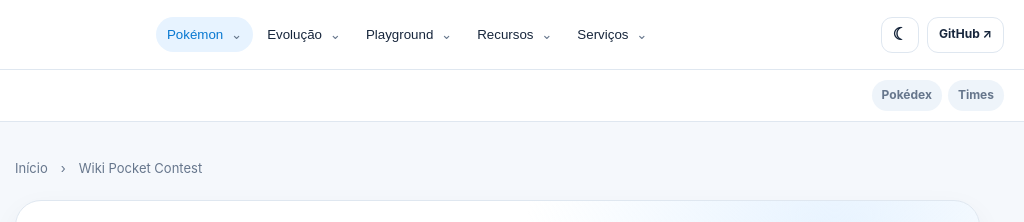
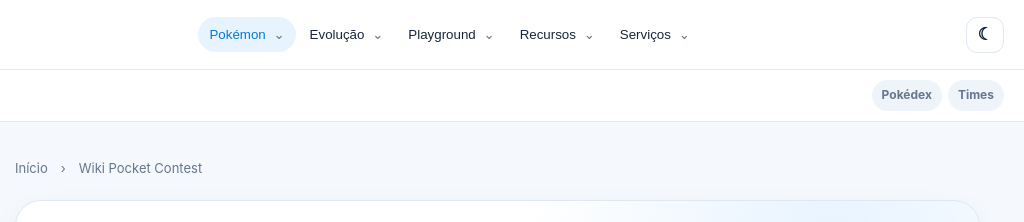
Before and after one commit to luizonline/Pokeland-Database, a plain HTML site: page index.html in a window 1280 px wide. Shown: the top 222 px of the page, 256-1280 px from the left. Drawn offline with Linux system fonts and the light colour scheme.

Commit message:
Remove botão GitHub do cabeçalho

```diff
--- a/index.html
+++ b/index.html
@@ -10,7 +10,7 @@
 *{box-sizing:border-box}html{scroll-behavior:smooth}body{margin:0;background:var(--bg);color:var(--ink);font:15px/1.55 Inter,system-ui,-apple-system,"Segoe UI",sans-serif}
 a{color:inherit;text-decoration:none}.topbar{height:68px;background:#ffffffed;backdrop-filter:blur(14px);border-bottom:1px solid var(--line);display:flex;align-items:center;justify-content:space-between;padding:0 max(22px,calc((100vw - 1240px)/2));position:sticky;top:0;z-index:10}
 .brand{display:flex;align-items:center;gap:10px;font-weight:850;font-size:18px;letter-spacing:-.5px}.brandmark{width:34px;height:34px;border-radius:12px;background:linear-gradient(145deg,#1688e8,#65b5ff);color:white;display:grid;place-items:center;font-size:19px}
-nav{display:flex;align-items:center;gap:5px}nav a{padding:9px 12px;border-radius:22px;color:#42516a;font-weight:650;font-size:13px}nav a:hover,nav a.active{background:var(--blue2);color:var(--blue)}.github{border:1px solid var(--line);border-radius:22px;padding:8px 13px;font-weight:700;font-size:13px;background:white}
+nav{display:flex;align-items:center;gap:5px}nav a{padding:9px 12px;border-radius:22px;color:#42516a;font-weight:650;font-size:13px}nav a:hover,nav a.active{background:var(--blue2);color:var(--blue)}
 main{max-width:1240px;margin:auto;padding:36px 24px 70px}.crumb{color:var(--muted);font-size:13px;margin-bottom:22px}.hero{border:1px solid #dce9f8;border-radius:26px;padding:38px 40px;background:radial-gradient(circle at 85% 12%,#d8ebff 0,transparent 31%),linear-gradient(120deg,#fff,#f0f7ff);box-shadow:var(--shadow);position:relative;overflow:hidden}.eyebrow{display:inline-flex;gap:8px;align-items:center;background:#e6f2ff;color:#0876d8;padding:6px 11px;border-radius:30px;font-size:12px;font-weight:800}.hero h1{font-size:clamp(34px,5vw,56px);line-height:1.06;letter-spacing:-2px;margin:17px 0 12px;max-width:700px}.hero p{color:#586b85;max-width:680px;font-size:17px;margin:0}.hero-actions{display:flex;gap:10px;flex-wrap:wrap;margin-top:23px}.primary,.secondary{padding:11px 16px;border-radius:12px;font-weight:750;font-size:13px;display:inline-flex;align-items:center;gap:8px}.primary{background:var(--blue);color:white}.secondary{background:white;border:1px solid var(--line)}
 .stats{display:grid;grid-template-columns:repeat(4,1fr);gap:12px;margin:20px 0 38px}.stat{background:var(--surface);border:1px solid var(--line);border-radius:15px;padding:15px 17px}.stat b{display:block;font-size:22px;letter-spacing:-.5px}.stat span{color:var(--muted);font-size:12px}
 .section-head{display:flex;align-items:end;justify-content:space-between;gap:15px;margin:38px 0 15px}.section-head h2{margin:0;font-size:24px;letter-spacing:-.7px}.section-head p{margin:3px 0 0;color:var(--muted);font-size:13px}.cards{display:grid;grid-template-columns:repeat(3,minmax(0,1fr));gap:14px}.card{background:var(--surface);border:1px solid var(--line);border-radius:17px;padding:19px;min-height:165px;box-shadow:0 4px 16px #1b355008;display:flex;flex-direction:column;transition:.18s}.card:hover{transform:translateY(-2px);border-color:#b9d8f8;box-shadow:var(--shadow)}.card-top{display:flex;align-items:center;justify-content:space-between}.ico{width:42px;height:42px;border-radius:13px;background:var(--blue2);color:var(--blue);display:grid;place-items:center;font-size:20px}.status{font-size:10px;font-weight:800;color:#66758a;background:var(--soft);padding:5px 8px;border-radius:20px}.status.live{color:#087b53;background:#e4f7ee}.card h3{font-size:17px;margin:14px 0 4px}.card p{font-size:13px;color:var(--muted);margin:0}.card .link{margin-top:auto;padding-top:15px;color:var(--blue);font-weight:750;font-size:12px}
@@ -18,7 +18,7 @@ main{max-width:1240px;margin:auto;padding:36px 24px 70px}.crumb{color:var(--mute
 .callout{margin-top:35px;border-radius:18px;background:#152b46;color:white;padding:23px 25px;display:flex;align-items:center;justify-content:space-between;gap:18px}.callout p{margin:4px 0 0;color:#bdcde0;font-size:13px}.callout a{background:white;color:#163c63;border-radius:10px;padding:10px 14px;font-size:12px;font-weight:800;white-space:nowrap}
 footer{border-top:1px solid var(--line);padding:22px 24px;color:var(--muted);font-size:12px;text-align:center}
 @media(max-width:850px){nav{gap:0}nav a{padding:8px 7px;font-size:12px}.cards{grid-template-columns:repeat(2,minmax(0,1fr))}.stats{grid-template-columns:repeat(2,1fr)}}
-@media(max-width:620px){.topbar{height:auto;min-height:62px;padding:10px 15px;flex-wrap:wrap;gap:7px}.brand{font-size:16px}nav{order:3;width:100%;overflow:auto;padding-bottom:3px}nav a{white-space:nowrap}.github{font-size:12px}main{padding:22px 14px 50px}.hero{padding:25px 20px;border-radius:20px}.hero h1{letter-spacing:-1.2px}.hero p{font-size:15px}.cards{grid-template-columns:1fr}.feature{grid-template-columns:1fr}.section-head{align-items:start;flex-direction:column}.callout{align-items:start;flex-direction:column}}
+@media(max-width:620px){.topbar{height:auto;min-height:62px;padding:10px 15px;flex-wrap:wrap;gap:7px}.brand{font-size:16px}nav{order:3;width:100%;overflow:auto;padding-bottom:3px}nav a{white-space:nowrap}main{padding:22px 14px 50px}.hero{padding:25px 20px;border-radius:20px}.hero h1{letter-spacing:-1.2px}.hero p{font-size:15px}.cards{grid-template-columns:1fr}.feature{grid-template-columns:1fr}.section-head{align-items:start;flex-direction:column}.callout{align-items:start;flex-direction:column}}
 :root{--bg:#f5f8fc;--surface:#fff;--soft:#eef4fa;--line:#dfe7f0;--ink:#17263c;--muted:#66768c;--blue:#0878d1;--blue-soft:#e7f3ff;--shadow:0 10px 28px #1b35520d;color-scheme:light}
 :root[data-theme="dark"]{--bg:#0c1422;--surface:#131f31;--soft:#1a2a40;--line:#2a3b53;--ink:#edf4ff;--muted:#9aacc3;--blue:#69baff;--blue-soft:#173652;--shadow:0 12px 32px #0003;color-scheme:dark}
 *{box-sizing:border-box}body{background:var(--bg)!important;color:var(--ink)!important;transition:background .2s,color .2s}
@@ -27,10 +27,10 @@ footer{border-top:1px solid var(--line);padding:22px 24px;color:var(--muted);fon
 .brandmark{width:35px;height:35px;border-radius:12px;background:linear-gradient(145deg,#1688e8,#67c2f7);color:white;display:grid;place-items:center;font-size:20px}
 .mainnav{display:flex;align-items:center;justify-content:center;gap:3px;flex:1}.navgroup{position:relative}.navtrigger{border:0;background:transparent;color:var(--ink);padding:10px 11px;border-radius:22px;font:650 13px inherit;cursor:pointer;white-space:nowrap}.navtrigger span{color:var(--muted);margin-left:4px}.navtrigger:hover,.navtrigger.active,.navgroup.open .navtrigger{background:var(--blue-soft);color:var(--blue)}
 .dropdown{display:none;position:absolute;top:calc(100% + 9px);left:0;width:240px;padding:10px;background:var(--surface);border:1px solid var(--line);border-radius:15px;box-shadow:var(--shadow);z-index:60}.navgroup.open .dropdown,.navgroup:focus-within .dropdown{display:block}.drophead{font-size:10px;letter-spacing:.8px;font-weight:850;color:var(--blue);padding:9px 10px}.dropdown a{display:block;padding:9px 10px;border-radius:9px;text-decoration:none;color:var(--ink);font-size:13px}.dropdown a:hover{background:var(--soft);color:var(--blue)}
-.baractions{position:relative;z-index:120;display:flex;align-items:center;gap:8px}.iconbtn,.githubbtn{height:36px;border:1px solid var(--line);border-radius:11px;background:var(--surface);color:var(--ink);padding:0 11px;font-weight:700;cursor:pointer;text-decoration:none;display:inline-flex;align-items:center;justify-content:center}.iconbtn{position:relative;z-index:121;pointer-events:auto;cursor:pointer;width:38px;font-size:17px}.githubbtn{font-size:12px}
+.baractions{position:relative;z-index:120;display:flex;align-items:center;gap:8px}.iconbtn,.githubbtn{height:36px;border:1px solid var(--line);border-radius:11px;background:var(--surface);color:var(--ink);padding:0 11px;font-weight:700;cursor:pointer;text-decoration:none;display:inline-flex;align-items:center;justify-content:center}.iconbtn{position:relative;z-index:121;pointer-events:auto;cursor:pointer;width:38px;font-size:17px}
 .sectionbar{position:relative;z-index:4;display:flex;align-items:center;gap:9px;flex-wrap:wrap;padding:10px max(20px,calc((100vw - 1240px)/2));background:var(--surface);border-bottom:1px solid var(--line);font-size:12px;color:var(--muted)}.sectionbar>a{color:var(--muted);text-decoration:none}.sectionbar strong{color:var(--ink)}.sectionlinks{margin-left:auto;display:flex;gap:6px;flex-wrap:wrap}.sectionlinks a{padding:6px 10px;border-radius:20px;background:var(--soft);color:var(--muted);text-decoration:none;font-weight:700}.sectionlinks a:hover{background:var(--blue-soft);color:var(--blue)}
 @media(max-width:900px){.sitebar{height:auto;min-height:65px;flex-wrap:wrap;gap:8px;padding:10px 16px}.mainnav{order:3;width:100%;justify-content:flex-start;overflow:visible;flex-wrap:wrap}.navtrigger{padding:8px 9px;font-size:12px}.sectionbar{padding:9px 16px}.sectionlinks{width:100%;margin-left:0}}
-@media(max-width:560px){.sitebar{gap:6px}.brand{font-size:15px}.baractions{margin-left:auto}.githubbtn{display:none}.mainnav{overflow-x:auto;flex-wrap:nowrap;justify-content:flex-start;padding-bottom:3px}.navgroup{flex:0 0 auto}.dropdown{position:fixed;top:110px;left:12px;max-width:calc(100vw - 24px)}.sectionbar{gap:6px}.sectionlinks{flex-wrap:nowrap;overflow:auto}.sectionlinks a{white-space:nowrap}}
+@media(max-width:560px){.sitebar{gap:6px}.brand{font-size:15px}.baractions{margin-left:auto}.mainnav{overflow-x:auto;flex-wrap:nowrap;justify-content:flex-start;padding-bottom:3px}.navgroup{flex:0 0 auto}.dropdown{position:fixed;top:110px;left:12px;max-width:calc(100vw - 24px)}.sectionbar{gap:6px}.sectionlinks{flex-wrap:nowrap;overflow:auto}.sectionlinks a{white-space:nowrap}}
  .hybrid-main{display:grid;grid-template-columns:205px minmax(0,1fr);gap:22px}.quickrail{align-self:start;position:sticky;top:145px;background:var(--surface);border:1px solid var(--line);border-radius:16px;padding:13px;display:flex;flex-direction:column;gap:5px}.rail-title{font-size:10px;letter-spacing:.8px;color:var(--muted);font-weight:850;padding:7px 9px}.quickrail a{padding:9px;border-radius:9px;font-size:12px;font-weight:650;color:var(--muted);text-decoration:none}.quickrail a:hover{background:var(--blue-soft);color:var(--blue)}.maincontent{min-width:0}.hero,.stat,.card,.callout{box-shadow:var(--shadow)}.hero{background:radial-gradient(circle at 85% 12%,var(--blue-soft) 0,transparent 35%),var(--surface);border-color:var(--line)}.hero p{color:var(--muted)}.stat,.card{background:var(--surface);border-color:var(--line)}.card p,.section-head p{color:var(--muted)}.secondary{background:var(--surface);color:var(--ink);border-color:var(--line)}footer{color:var(--muted);border-color:var(--line)}@media(max-width:900px){.hybrid-main{grid-template-columns:1fr}.quickrail{position:static;display:grid;grid-template-columns:repeat(3,1fr)}.rail-title{grid-column:1/-1}}@media(max-width:560px){.quickrail{grid-template-columns:repeat(2,1fr)}}
 
 /* Unified palette: keep legacy ranking components in sync with the site theme */
@@ -88,7 +88,7 @@ body{color:var(--text)!important;background:var(--bg)!important}
   <div class="navgroup"><button class="navtrigger" aria-expanded="false">Recursos <span>⌄</span></button><div class="dropdown"><div class="drophead">RECURSOS</div><a href="index.html#guias">Guias e tutoriais</a><a href="index.html#tabelas">Tabelas e materiais</a><a href="index.html#biblioteca">Biblioteca</a></div></div>
   <div class="navgroup"><button class="navtrigger" aria-expanded="false">Serviços <span>⌄</span></button><div class="dropdown"><div class="drophead">SERVIÇOS</div><a href="index.html#calculadoras">Calculadoras</a><a href="index.html#utilitarios">Utilitários</a></div></div>
  </nav>
- <div class="baractions"><button class="iconbtn" id="themeBtn" type="button" aria-label="Alternar tema" title="Alternar tema" onclick="var r=document.documentElement;var n=r.getAttribute('data-theme')==='dark'?'light':'dark';r.setAttribute('data-theme',n);r.style.colorScheme=n;this.textContent=n==='dark'?'☀':'☾';this.setAttribute('aria-pressed',n==='dark'?'true':'false');try{localStorage.setItem('pokeguide-theme',n)}catch(e){}">☾</button><a class="githubbtn" href="https://github.com/luizonline/Pokeland-Database" target="_blank" rel="noopener">GitHub ↗</a></div>
+ <div class="baractions"><button class="iconbtn" id="themeBtn" type="button" aria-label="Alternar tema" title="Alternar tema" onclick="var r=document.documentElement;var n=r.getAttribute('data-theme')==='dark'?'light':'dark';r.setAttribute('data-theme',n);r.style.colorScheme=n;this.textContent=n==='dark'?'☀':'☾';this.setAttribute('aria-pressed',n==='dark'?'true':'false');try{localStorage.setItem('pokeguide-theme',n)}catch(e){}">☾</button></div>
 </header>
 <div class="sectionbar"><a href="index.html">Início</a><span>›</span><a href="times.html">Pokémon</a><span>›</span><strong>Conteúdo da Wiki</strong><div class="sectionlinks"><a href="index.html#pokedex">Pokédex</a><a href="times.html">Times</a></div></div>
 <main class="hybrid-main"><aside class="quickrail"><div class="rail-title">ACESSO RÁPIDO</div><a href="#pokemon">✦ Pokémon</a><a href="times.html">⚔ Times</a><a href="#evolucao">↗ Evolução</a><a href="#acessorios-negros">✧ Acessórios</a><a href="#playground">⚗ Playground</a><a href="#recursos">▤ Recursos</a></aside><div class="maincontent">
```
